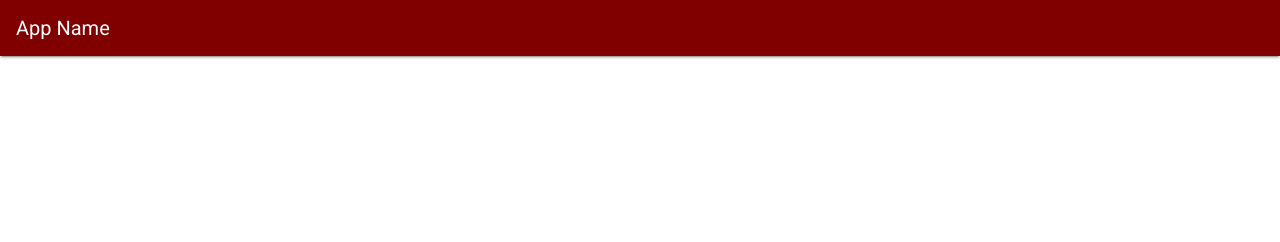
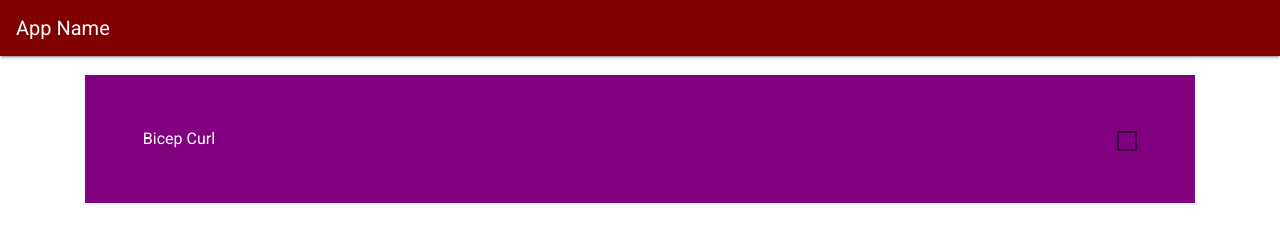
Before and after one commit to wuh3/RoseXercise, a plain HTML site: page public/index.html in a window 1280 px wide. Drawn offline with Linux system fonts and the light colour scheme; some packages are replaced by stand-ins of ours.

Commit message:
exercise block

```diff
--- a/public/index.html
+++ b/public/index.html
@@ -16,7 +16,16 @@
     <a class="navbar-brand" href="#">App Name</a>
   </nav>
   <div id="mainPage" class="container page-container">
-
+    <div id="exerciseContainer" class="mx-auto">
+      <div id="bicepCurlBox">
+        Bicep Curl
+      </div>
+      <div class="checkbox">
+        <label class="checkboxLabel">
+          <input type="checkbox">
+        </label>
+      </div>
+    </div>
 
   </div>
   <script src="scripts/jquery.min.js"></script>
--- a/public/styles/main.css
+++ b/public/styles/main.css
@@ -60,3 +60,26 @@ body {
     width: 100%;
     text-align: right;
 }
+
+#exerciseContainer {
+    display: grid;
+    grid-template-columns: auto auto;
+    align-items: center;
+    background-color: purple;
+    line-height: 100px;
+    text-align: left;
+    color: white;
+}
+
+#bicepCurlBox {
+    margin-left: 10%;
+}
+
+.checkbox {
+    text-align: right;
+}
+
+.checkboxLabel {
+    margin-right: 10%;
+    margin-bottom: 5%;
+}
```
